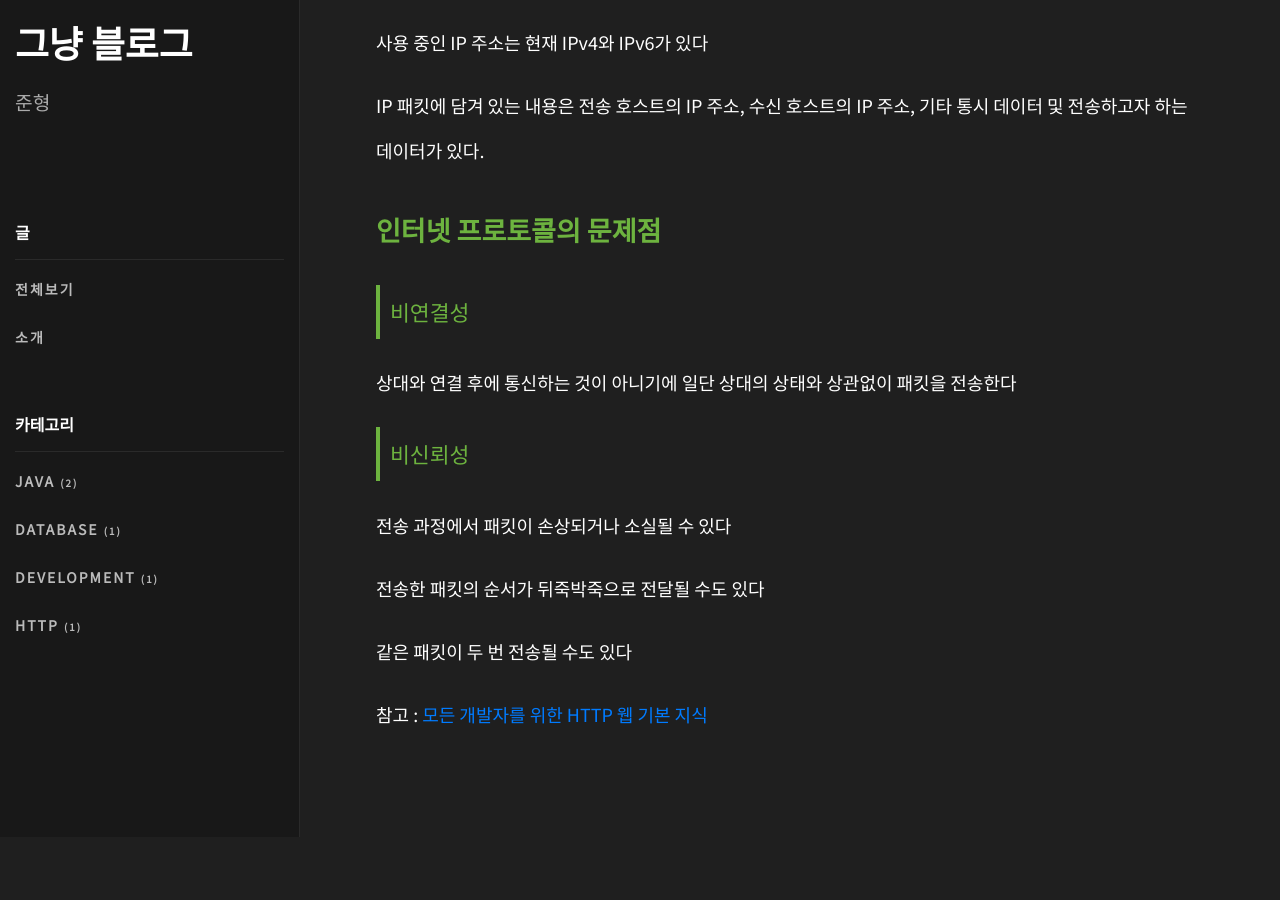
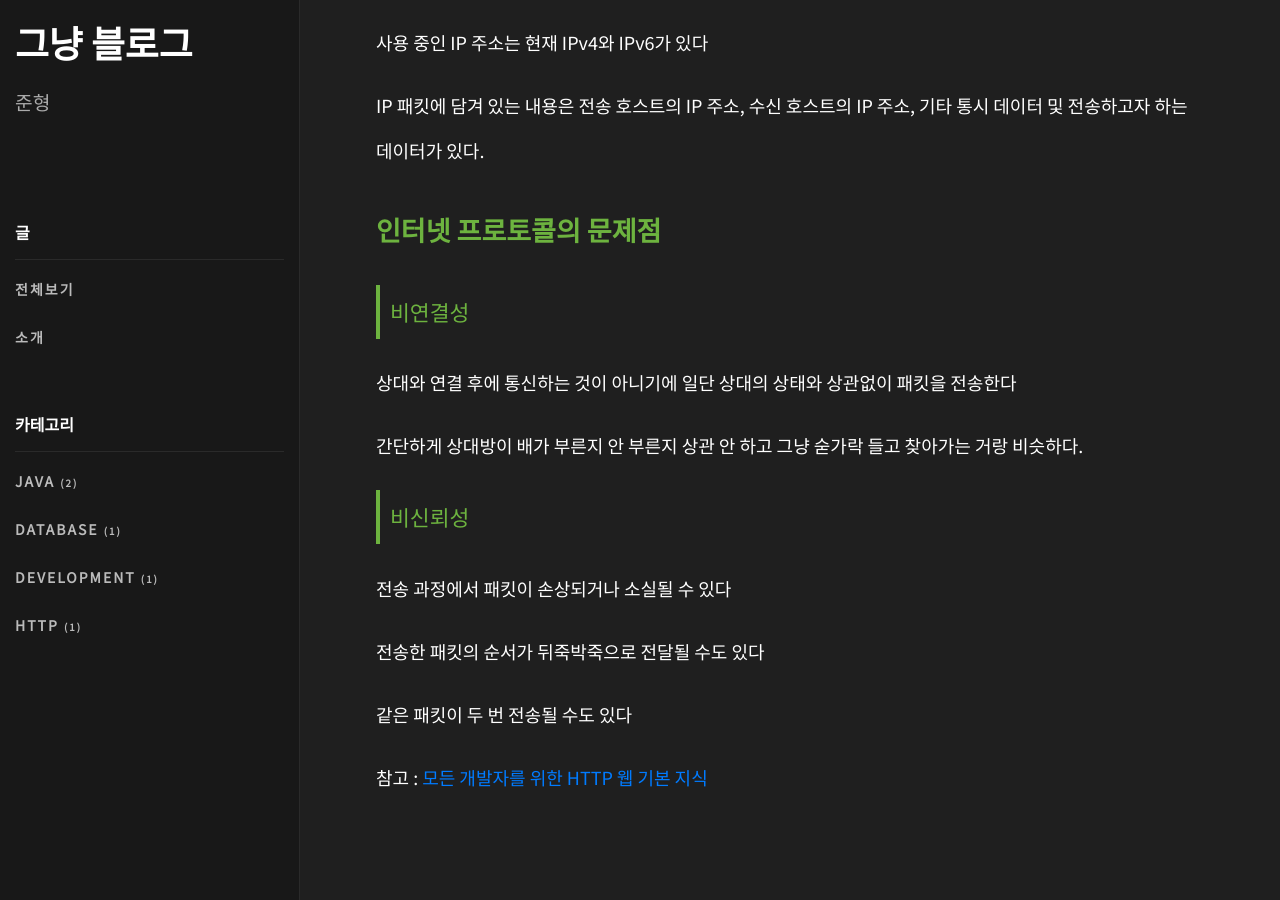
Before and after one commit to kwonjoonhyung/kwonjoonhyung.github.io, a Jekyll site: the page built from _posts/2023-10-27-http-internet-protocol.md, in a window 1280 px wide and 900 px high, scrolled down 649 px. Built offline with Jekyll 4.4.1, drawn with Linux system fonts in a browser that asks for light colours; some web fonts are replaced; before the commit the page ends 1486 px from its top, so only the background shows below that.

Commit message:
Update 2023-10-27-http-internet-protocol.md

```diff
--- a/_posts/2023-10-27-http-internet-protocol.md
+++ b/_posts/2023-10-27-http-internet-protocol.md
@@ -27,6 +27,8 @@ IP 패킷에 담겨 있는 내용은 전송 호스트의 IP 주소, 수신 호
 
 상대와 연결 후에 통신하는 것이 아니기에 일단 상대의 상태와 상관없이 패킷을 전송한다
 
+간단하게 상대방이 배가 부른지 안 부른지 상관 안 하고 그냥 숟가락 들고 찾아가는 거랑 비슷하다.
+
 > 비신뢰성
 
 전송 과정에서 패킷이 손상되거나 소실될 수 있다
```
